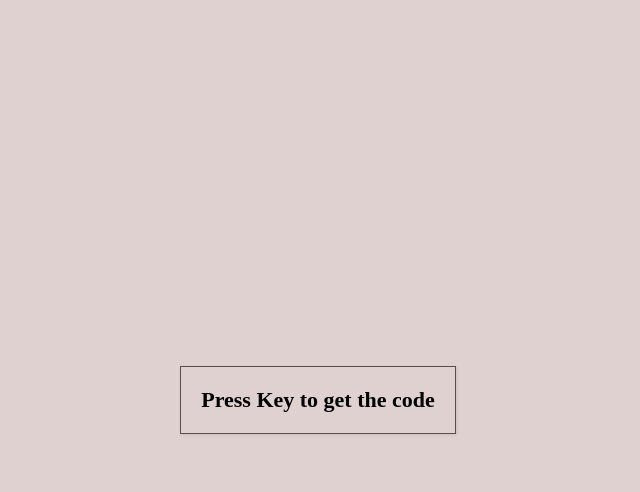
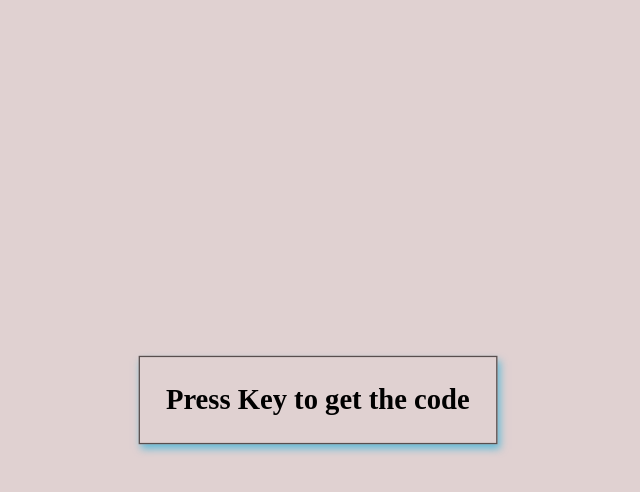
Before and after one commit to Eunoia224/Key_Code, a plain HTML site: page index.html in a window 1280 px wide. In both pictures the pointer is over the element 639 px from the left and 400 px from the top of the page. Shown: the whole page, without its empty margins (322-962 px from the left). Drawn offline with Linux system fonts and the light colour scheme.

Commit message:
not a lot of changed a bit of just the key hover state

```diff
--- a/CSS/style.css
+++ b/CSS/style.css
@@ -17,14 +17,13 @@ body{
 
     border: 1px solid rgb(88, 78, 78);
     background-color: rgb(224, 209, 209);
-    box-shadow: 1px 1px 3px rgba(0, 0, 0, 0.1);
     display: inline-flex;
     align-items: center;
     font-size: 22px;
     font-weight: bold;
     padding: 20px;
     flex-direction: column;
-    margin: 12px;
+    margin: 30px;
     min-width: 150px;
     position: relative;
 }
@@ -36,3 +35,8 @@ body{
     width: 100%;
     color:rgb(110, 106, 106)
 }
+.key:hover{
+    transform: scale(1.3);
+    transition: 0.7s ease-in-out;
+    box-shadow: 2px 4px 6px rgba(12, 170, 218, 0.6);
+}
```
Also changed, not shown: index.html (+0 -1 lines).
